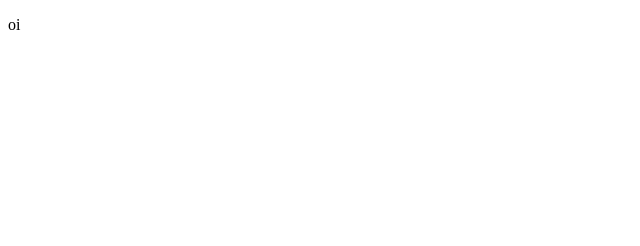
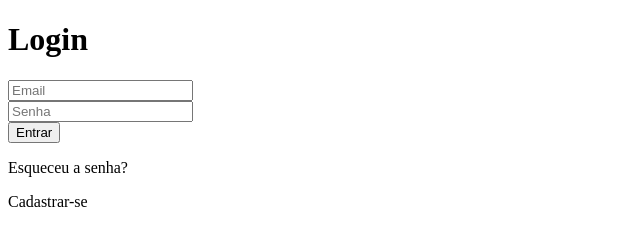
Before and after one commit to Juao-dev/royale-concursos, a plain HTML site: page tela de login/index.html in a window 1280 px wide. Shown: the whole page, without its empty margins (0-640 px from the left). Drawn offline with Linux system fonts and the light colour scheme.

Commit message:
qualquer coisa

```diff
--- a/tela de login/index.html
+++ b/tela de login/index.html
@@ -1,11 +1,27 @@
 <!DOCTYPE html>
-<html lang="en">
+<html lang="pt-br">
 <head>
     <meta charset="UTF-8">
     <meta name="viewport" content="width=device-width, initial-scale=1.0">
-    <title>Document</title>
+    <title>tela de login</title>
 </head>
 <body>
-    <p>oi</p>
+    <h1>Login</h1>
+
+    <div class="texto">
+        <input type="text" placeholder="Email"> <br>
+        <input type="text" placeholder="Senha">
+    </div>
+
+    <div class="button">
+        <button>Entrar</button>
+        <p>Esqueceu a senha?</p>
+        <p>Cadastrar-se</p>
+    </div>
+
+    <div class="img">
+        <img src="">
+    </div>
+
 </body>
 </html>
```
